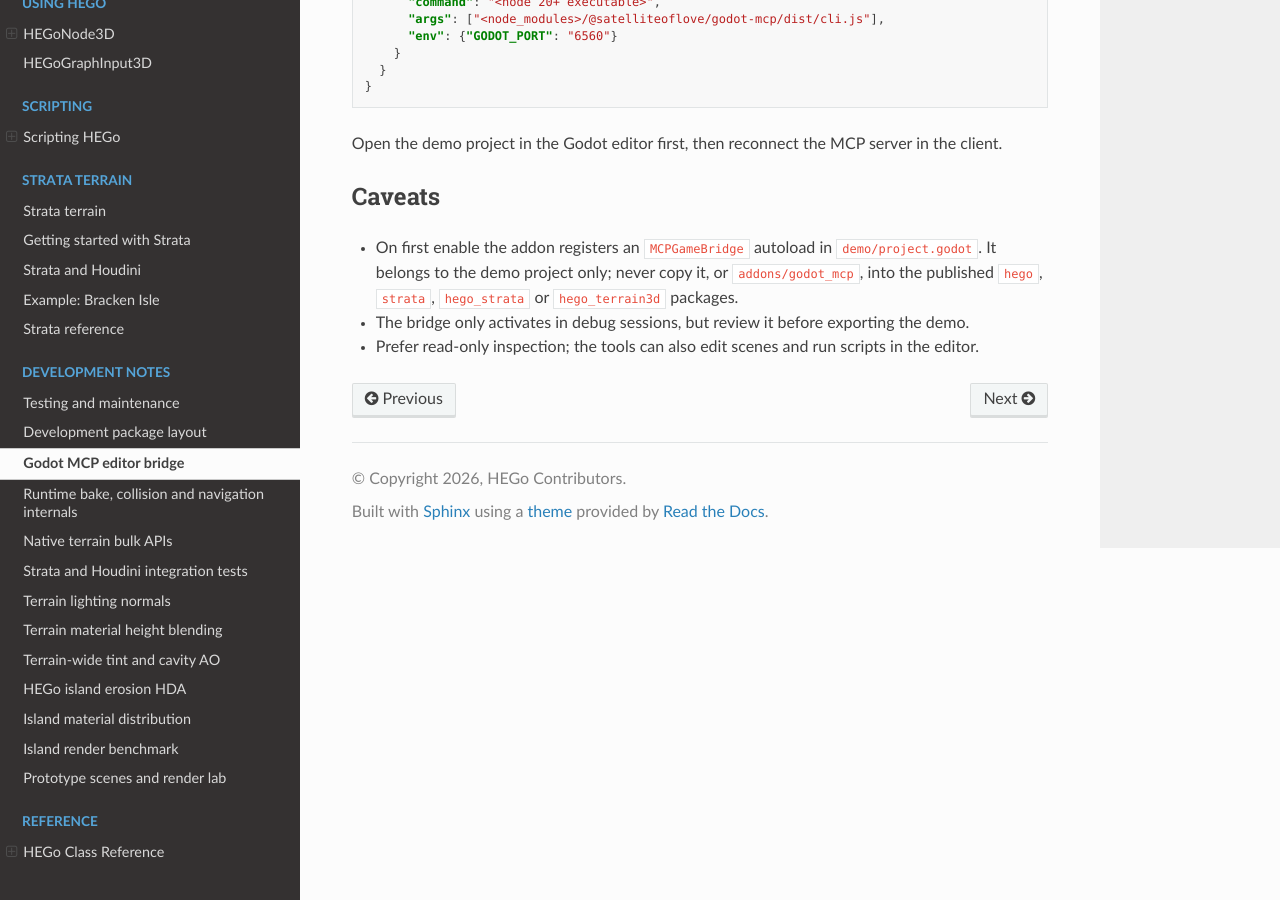
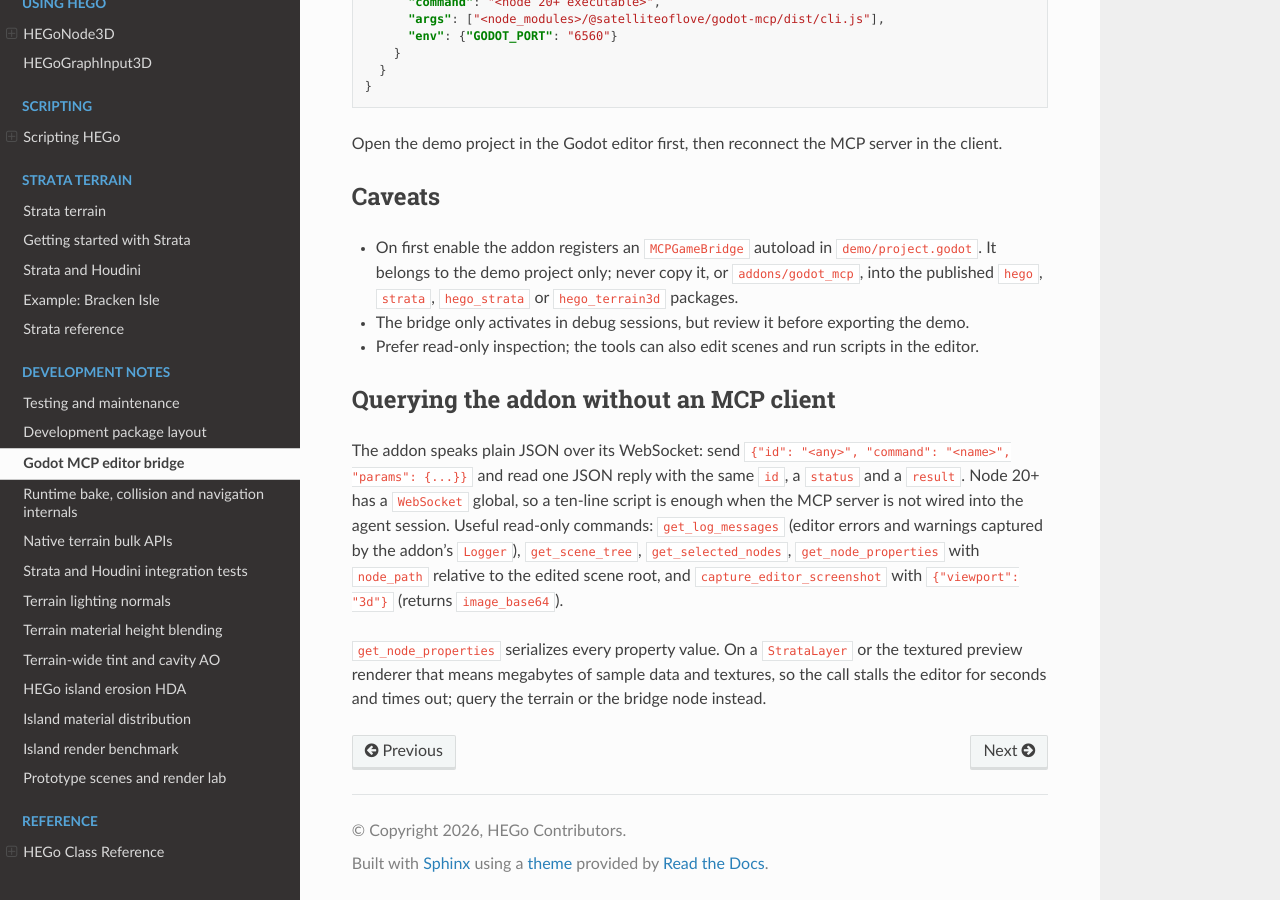
Before and after one commit to peterprickarz/hego, a Sphinx documentation site: the page built from docs/development/godot_mcp.md, in a window 1280 px wide and 900 px high, scrolled down 979 px. Built offline with Sphinx 7.4.7 and the Read the Docs theme 3.1.0, drawn with Linux system fonts in a browser that asks for light colours.

Commit message:
Document querying the Godot MCP addon directly
Co-Authored-By: Claude Fable 5.1 <noreply@anthropic.com>

```diff
--- a/docs/development/godot_mcp.md
+++ b/docs/development/godot_mcp.md
@@ -54,3 +54,17 @@ Open the demo project in the Godot editor first, then reconnect the MCP server i
   `hego`, `strata`, `hego_strata` or `hego_terrain3d` packages.
 - The bridge only activates in debug sessions, but review it before exporting the demo.
 - Prefer read-only inspection; the tools can also edit scenes and run scripts in the editor.
+
+## Querying the addon without an MCP client
+
+The addon speaks plain JSON over its WebSocket: send `{"id": "<any>", "command": "<name>",
+"params": {...}}` and read one JSON reply with the same `id`, a `status` and a `result`. Node
+20+ has a `WebSocket` global, so a ten-line script is enough when the MCP server is not wired
+into the agent session. Useful read-only commands: `get_log_messages` (editor errors and
+warnings captured by the addon's `Logger`), `get_scene_tree`, `get_selected_nodes`,
+`get_node_properties` with `node_path` relative to the edited scene root, and
+`capture_editor_screenshot` with `{"viewport": "3d"}` (returns `image_base64`).
+
+`get_node_properties` serializes every property value. On a `StrataLayer` or the textured
+preview renderer that means megabytes of sample data and textures, so the call stalls the
+editor for seconds and times out; query the terrain or the bridge node instead.
```
